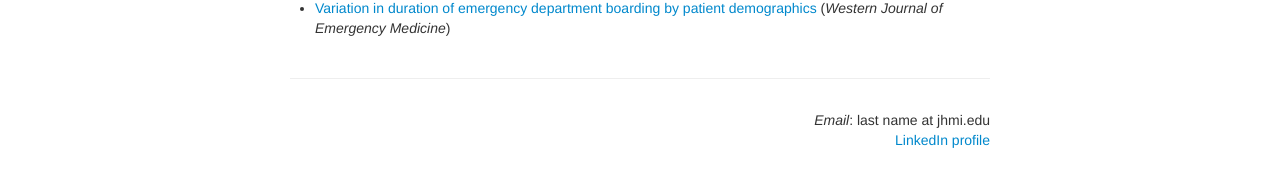
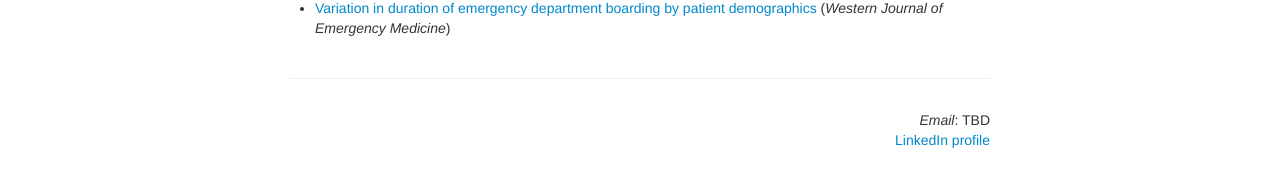
Before and after one commit to martincopenhaver/martincopenhaver.github.io, a Jekyll site: the page built from index.md, in a window 1280 px wide. Shown: the part 544-731 px from the top of the page. Built offline with Jekyll 4.4.1, drawn with Linux system fonts in a browser that asks for light colours.

Commit message:
Update default.html

```diff
--- a/_includes/themes/twitter/default.html
+++ b/_includes/themes/twitter/default.html
@@ -53,7 +53,7 @@
       <hr>
       <footer>
         <p align="right">
-          <i>Email</i>: last name at jhmi.edu
+          <i>Email</i>: TBD
           <br><a href="https://www.linkedin.com/in/martincopenhaver">LinkedIn profile</a>
         </p>
       </footer>
```
